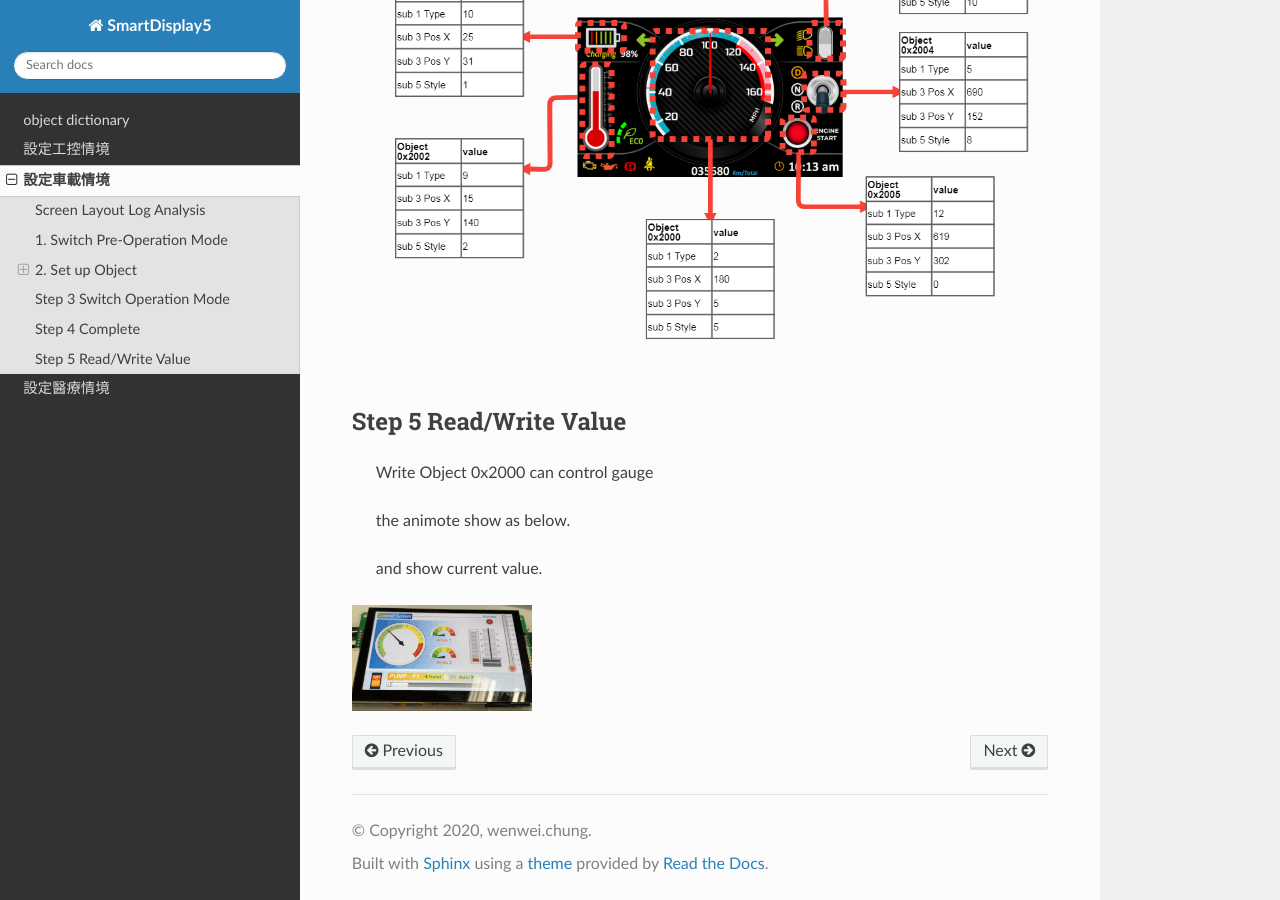
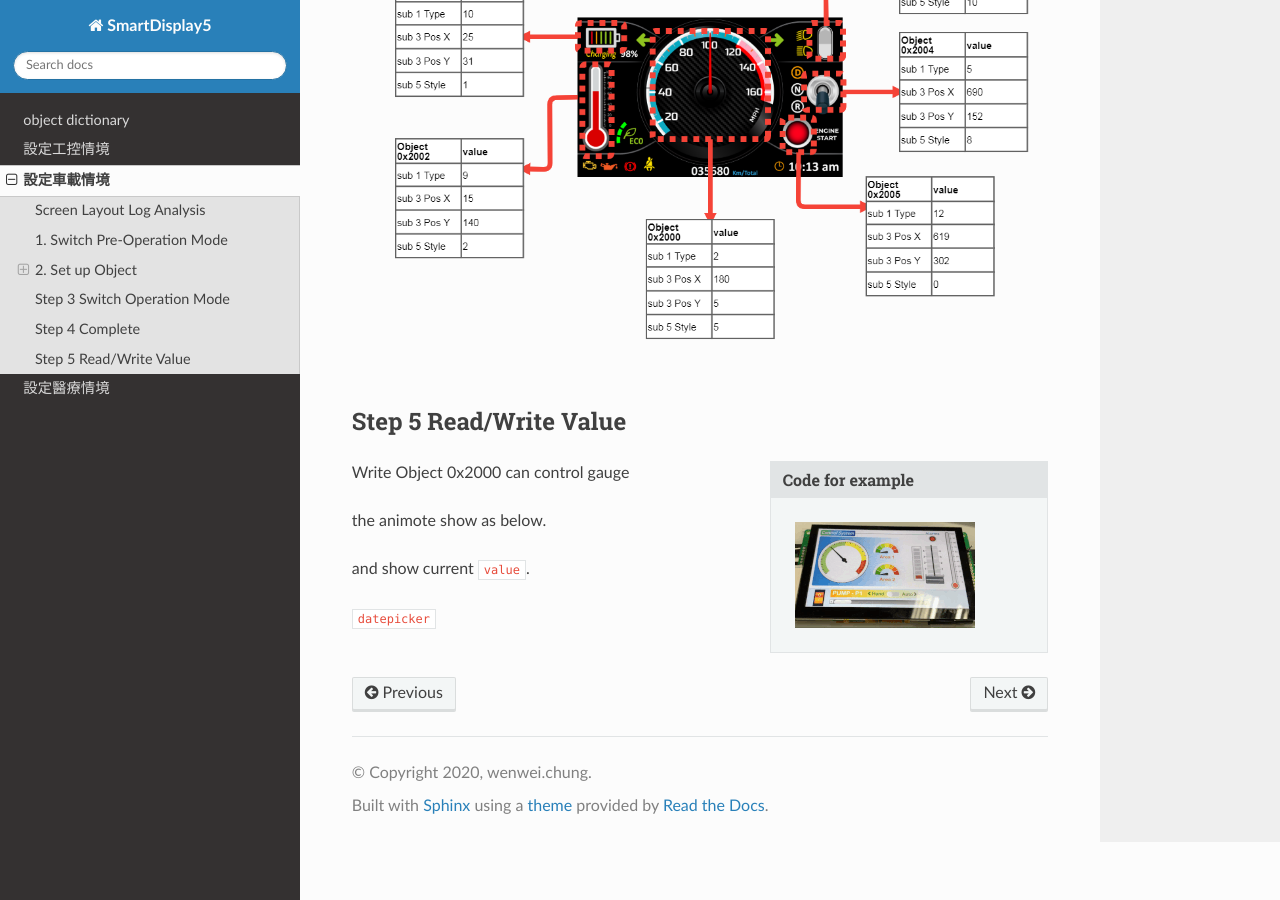
Before and after one commit to Smart-Display-Series/SmartDisplay5, a Sphinx documentation site: the page built from source/vehicle.rst, in a window 1280 px wide and 900 px high, scrolled down 4457 px. Built offline with Sphinx 7.4.7 and the Read the Docs theme 2.0.0, drawn with Linux system fonts in a browser that asks for light colours.

Commit message:
added sidebar

```diff
--- a/source/vehicle.rst
+++ b/source/vehicle.rst
@@ -160,11 +160,14 @@ Step 4 Complete
 Step 5 Read/Write Value
 -------------------------
 
- Write Object 0x2000 can control gauge
+.. sidebar:: Code for example
 
- the animote show as below.
+   .. image:: ./images/industry_demo.gif
 
- and show current value.
+Write Object 0x2000 can control gauge
 
+the animote show as below.
 
-.. image:: ./images/industry_demo.gif
+and show current ``value``.
+
+``datepicker``
```
